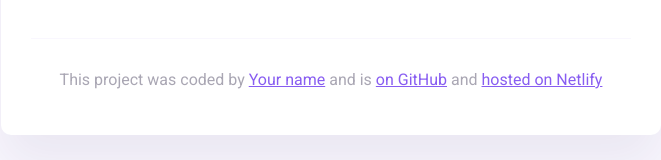
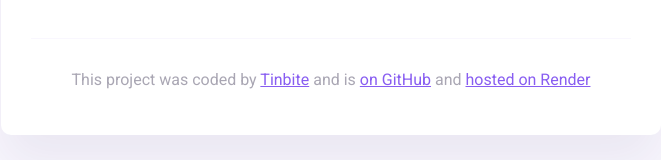
Before and after one commit to Gratiudi/hw-weather-app, a plain HTML site: page index.html in a window 1280 px wide. Shown: the part 325-485 px from the top of the page, without its empty margins (309-970 px from the left). Drawn offline with nearby package versions, Linux system fonts and the light colour scheme.

Commit message:
Added the profile links

```diff
--- a/index.html
+++ b/index.html
@@ -47,9 +47,15 @@
       <footer>
         <p>
           This project was coded by
-          <a href="#" target="_blank">Your name</a> and is
-          <a href="#" target="_blank"> on GitHub</a> and
-          <a href="#" target="_blank">hosted on Netlify</a>
+          <a
+            href="https://www.shecodes.io/graduates/139485-tinbite-yonas"
+            target="_blank"
+            >Tinbite</a
+          >
+          and is
+          <a href="https://github.com/Gratiudi" target="_blank"> on GitHub</a>
+          and
+          <a href="#" target="_blank">hosted on Render</a>
         </p>
       </footer>
     </div>
```
